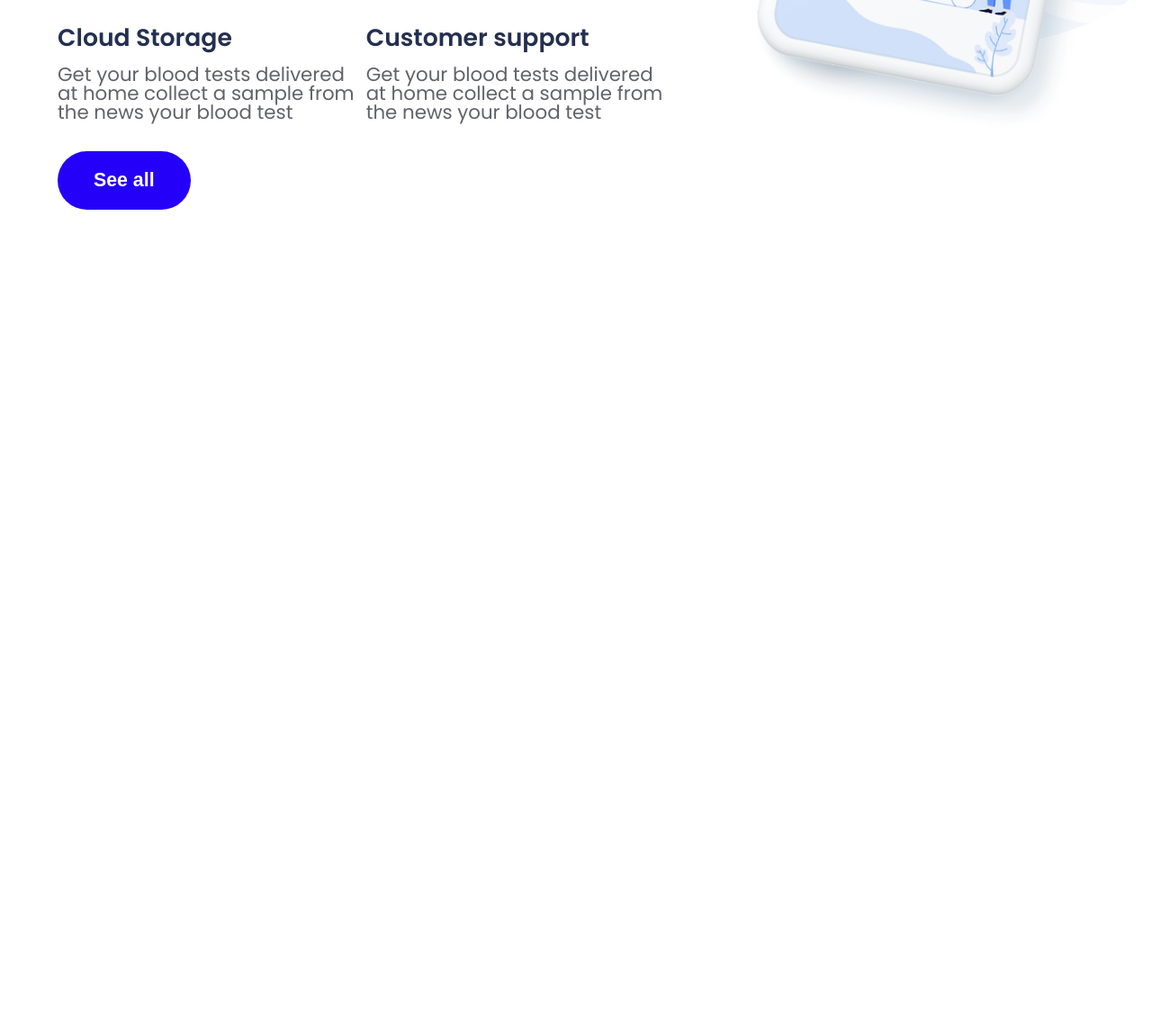
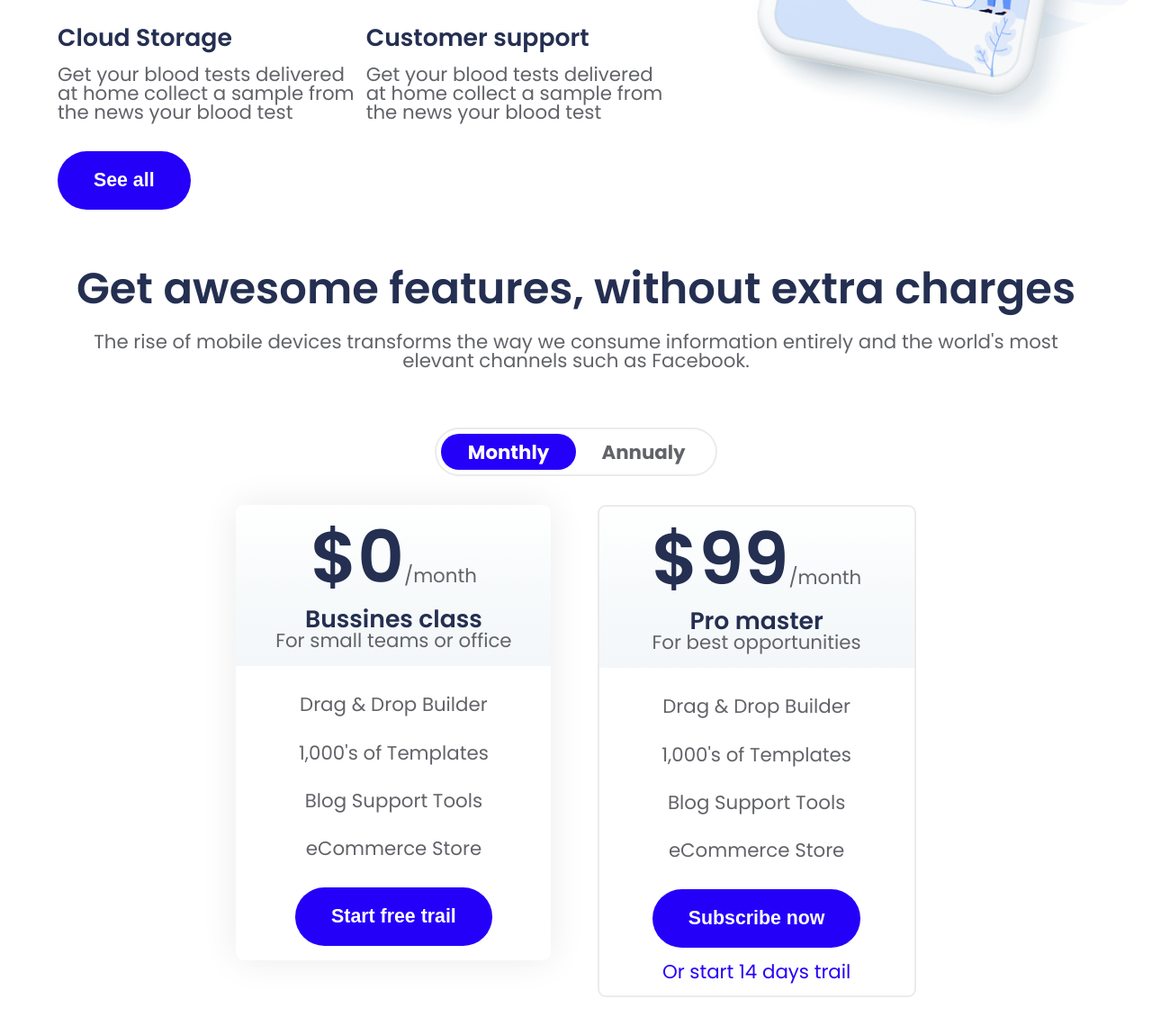
Before and after one commit to whenaska/whenaska.github.io, a plain HTML site: page freebie/index.html in a window 1280 px wide. Shown: the part 4568-5708 px from the top of the page at 90% size. Before the commit the page ends 4833 px from the top, so only its background shows below. Drawn offline with nearby package versions, Linux system fonts and the light colour scheme.

Commit message:
eighth page + adaptive vrsion

```diff
--- a/freebie/css/main.css
+++ b/freebie/css/main.css
@@ -11,3 +11,4 @@
 @import url(fifth-page.css);
 @import url(sixth-page.css);
 @import url(seventh-page.css);
+@import url(eighth-page.css);
--- a/freebie/index.html
+++ b/freebie/index.html
@@ -454,9 +454,73 @@
                 </div>
                 <button class="basic-button">See all</button>
             </div>
+        </div>
+    </div>
+    <!--eighth page-->
+    <div class="cost-subscribe">
+        <div class="container">
+            <div class="title">
+
+                <h1 class="primary-title">Get awesome features, without extra charges</h1>
+                <p>The rise of mobile devices transforms the way we consume information entirely and the world's most elevant channels such as Facebook.</p>
+
+            </div>
+
+            <div class="swipe-button">
+
+                <div id="bigure-bg-subscribe" class="bg-figure"></div>
+                <p id="monthly-subscribe" class="monthly" onclick="translateLeft()">Monthly</p>
+                <p id="annualy-subscribe" class="annualy" onclick="translateRight()">Annualy</p>
+            </div>
+            <div class="plan-subscribe">
+
+                <div id="plan-monthly-subscribe" class="subscribe subscribe-monthly active" onmouseover="makeActiveMonthly()">
+
+                    <div class="title-for-subscribe">
+                        <p><span>$0</span>/month</p>
+                        <h2 class="secondary-title">Bussines class</h2>
+                        <p>For small teams or office</p>
+                    </div>
+
+                    <div class="list-benefits">
+                        <p>Drag & Drop Builder</p>
+                        <p>1,000's of Templates</p>
+                        <p>Blog Support Tools</p>
+                        <p>eCommerce Store</p>
+                    </div>
+                    <div class="button">
+                        <button class="basic-button">Start free trail</button>
+                    </div>
+                </div>
+                <div id="plan-annualy-subscribe" class="subscribe subscribe-annualy" onmouseover="makeActiveAnnualy()">
+
+                    <div class="title-for-subscribe">
+                        <p><span>$99</span>/month</p>
+                        <h2 class="secondary-title">Pro master</h2>
+                        <p>For best opportunities</p>
+                    </div>
+
+                    <div class="list-benefits">
+                        <p>Drag & Drop Builder</p>
+                        <p>1,000's of Templates</p>
+                        <p>Blog Support Tools</p>
+                        <p>eCommerce Store</p>
+                    </div>
+                    <div class="button">
+                        <button class="basic-button">Subscribe now</button>
+                    </div>
+                    <div class="free-period">
+                        <a href="#">Or start 14 days trail</a>
+                    </div>
+                </div>
+            </div>
+        </div>
     </div>
     <script src="https://cdn.jsdelivr.net/npm/swiper@8/swiper-bundle.min.js"></script>
     <script src="js/swiper.js"></script>
     <script src="js/navbar.js"></script>
+    <script src="js/translate-bg-subscribe.js"></script>
+    <script src="js/change-active-price.js"></script>
+    <script src="js/settings-style-active.js"></script>
 </body>
 </html>
--- /dev/null
+++ b/freebie/js/change-active-price.js
@@ -0,0 +1,20 @@
+let planMonthly = document.getElementById("plan-monthly-subscribe");
+let planAnnualy = document.getElementById("plan-annualy-subscribe");
+
+function makeActiveMonthly() {
+    if(     planMonthly.click
+        ||  monthlyBtn.click
+        || planMonthly.addEventListener("mouseover")) {
+        settingsActiveMonthly();
+        translateLeft();
+    }
+}
+
+function makeActiveAnnualy() {
+    if(     planAnnualy.click
+        ||  annualyBtn.click
+        || planAnnualy.addEventListener("mouseover")) {
+        settingsActiveAnnualy();
+        translateRight();
+    }
+}
--- /dev/null
+++ b/freebie/js/settings-style-active.js
@@ -0,0 +1,13 @@
+function settingsActiveMonthly() {
+    monthlyBtn.style.color = "#ffffff";
+    annualyBtn.style.color = "#616368";
+    planMonthly.classList.add("active");
+    planAnnualy.classList.remove("active");
+}
+
+function settingsActiveAnnualy() {
+    annualyBtn.style.color = "#ffffff";
+    monthlyBtn.style.color = "#616368";
+    planAnnualy.classList.add("active");
+    planMonthly.classList.remove("active");
+}
--- /dev/null
+++ b/freebie/js/translate-bg-subscribe.js
@@ -0,0 +1,16 @@
+let monthlyBtn = document.getElementById("monthly-subscribe");
+let annualyBtn = document.getElementById("annualy-subscribe");
+let figure = document.getElementById("bigure-bg-subscribe");
+
+function translateLeft() {
+    if (monthlyBtn.click) {
+        figure.style.transform = "translateX(0%)";
+        settingsActiveMonthly()
+    }
+}
+function translateRight() {
+    if (annualyBtn.click) {
+        figure.style.transform = "translateX(100%)";
+        settingsActiveAnnualy()
+    }
+}
--- a/freebie/scss/colours.scss
+++ b/freebie/scss/colours.scss
@@ -10,22 +10,12 @@ $logo-colour: #fcae61;
 $colour-for-icon-star: #feaa25;
 $bg-for-text-icon-star: #e2eaed;
 
-
-$bg-colour-red: #ffecef;
 $colour-for-icon-red: #f55767;
 
-$bg-colour-blue:#f4f4ff;
 $colour-for-icon-blue:#2563ff;
 
-$bg-colour-green:#e4ffee;
 $colour-for-icon-green:#40975f;
 
-$bg-colour-light-blue:#eaf9ff;
-
-$bg-colour-yellow:#fff6d3;
-
-$bg-colour-orange:#fdeee4;
-
-
+$border-colour: #ebebeb;
 $basic-colour-text: #616368;
 $colour-for-title: #242f51;
--- /dev/null
+++ b/freebie/scss/eighth-page.scss
@@ -0,0 +1,140 @@
+@import 'font-settings.scss';
+@import 'colours.scss';
+.cost-subscribe {
+    display: flex;
+    align-items: center;
+    justify-content: center;
+    align-content: space-between;
+    .container{
+        text-align: center;
+        flex-flow: column wrap;
+        display: flex;
+        align-items: center !important;
+        align-content: space-between;
+        justify-content: flex-start !important;
+        padding: 4vh 0vh;
+        .title {
+            margin-bottom: 8vh;
+            h1 {
+                margin-bottom: 3vh;
+            }
+        }
+        .swipe-button {
+            margin-bottom: 4vh;
+            display: flex;
+            flex-direction: row;
+            justify-self: center;
+            justify-content: space-between;
+            align-items: center;
+            width: 300px;
+            height: 46px;
+            padding: 2px 5px;
+            border: 2px solid $border-colour;
+            border-radius: 1000px;
+            .bg-figure {
+                position: absolute;
+                height: 40px;
+                width: 150px;
+                border-radius: 100px;
+                background-color: $btn-bg-colour;
+                transition: all 0.2s;
+            }
+            p {
+                position: relative;
+                width: 50%;
+                font-weight: $bold-font;
+                border: none;
+                background: none;
+                transition: all 0.2s;
+            }
+            .monthly {
+                color: $light-colour;
+            }
+        }
+        .plan-subscribe {
+            display: flex;
+            flex-flow: row wrap;
+            justify-content: space-evenly;
+            align-content: space-evenly;
+            .subscribe {
+                height: max-content;
+                display: flex;
+                width: 350px;;
+                border: 2px solid $border-colour;
+                border-radius: 9px;
+                flex-flow: column wrap;
+                justify-content: space-between;
+                align-content: space-between;
+                transition: all 0.2s;
+                .title-for-subscribe {
+                    padding: 5%;
+                    width: 90%;
+                    background: rgb(255,255,255);
+                    background: linear-gradient(180deg, rgba(255,255,255,1) 0%, rgba(247,250,251,1) 53%, rgba(244,247,249,1) 100%);
+                    border-radius: 9px 9px 0 0;
+                    span {
+                        font-size: 60pt;
+                        font-weight: $semibold-font;
+                        color: $colour-for-title;
+                    }
+                    .secondary-title {
+                        margin-top: 2vh;
+                    }
+                }
+                .list-benefits {
+                    p {
+                        margin-top: 4vh;
+                    }
+                }
+                button {
+                    width: max-content;
+                    margin-bottom: 2vh;
+                    margin-top: 4vh;
+                }
+                .free-period {
+                    margin-bottom: 2vh;
+                }
+            }
+            .active {
+                border: none;
+                box-shadow: 0 0 40px $border-colour;
+                box-shadow: 0 0 40px $border-colour;
+            }
+            .subscribe-monthly {
+                margin-right: 4vw;
+            }
+        }
+    }
+}
+
+@media screen and (max-width: 1000px) {
+    .cost-subscribe {
+        .container {
+            .title {
+                h1 {
+                    font-size: 5vh;
+                }
+            }
+            .swipe-button {
+                width: 70vw;
+                height: 5vh;
+                padding: 10px;
+                .bg-figure {
+                    width: 35vw;
+                    height: 5vh;
+                }
+            }
+            .plan-subscribe {
+                .subscribe {
+                    width: 40vw;
+                    .secondary-title {
+                        font-size: 2vh;
+                    }
+                    .list-benefits {
+                        padding: 0 1vw;
+                    }
+                }
+            }
+        }
+    }
+}
```
Also changed, not shown: freebie/css/eighth-page.css (added), 8 other files.
